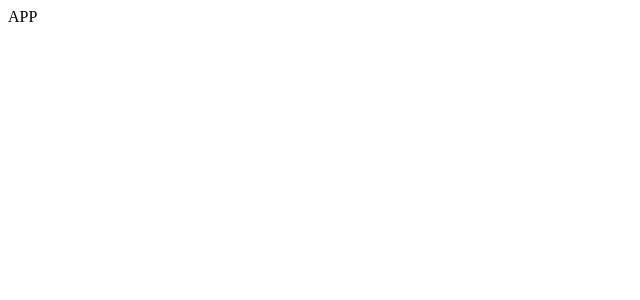
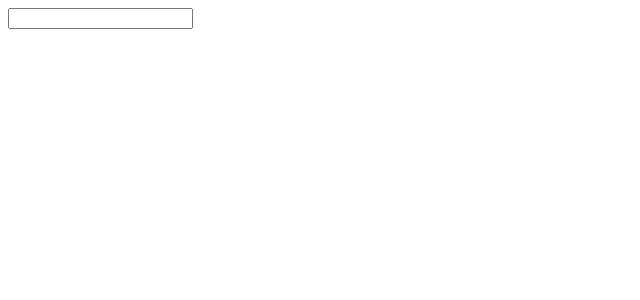
Before and after one commit to sarahrileydev/pics, a React (Create React App) app: page / in a window 1280 px wide. Shown: the top 300 px of the page, without its empty margins (0-640 px from the left). Built offline with nearby package versions, Linux system fonts and the light colour scheme.

Commit message:
add search bar componenet

```diff
--- a/src/components/App.js
+++ b/src/components/App.js
@@ -1,7 +1,12 @@
-import React from 'react';
+import React from "react";
+import SearchBar from "./SearchBar";
 
-const App =() => {
-  return <div>APP</div>
-}
+const App = () => {
+  return (
+    <div>
+      <SearchBar />
+    </div>
+  );
+};
 
 export default App;
--- /dev/null
+++ b/src/components/SearchBar.js
@@ -0,0 +1,15 @@
+import React from "react";
+
+class SearchBar extends React.Component {
+  render() {
+    return (
+      <div>
+        <form>
+          <input />
+        </form>
+      </div>
+    );
+  }
+}
+
+export default SearchBar;
```
